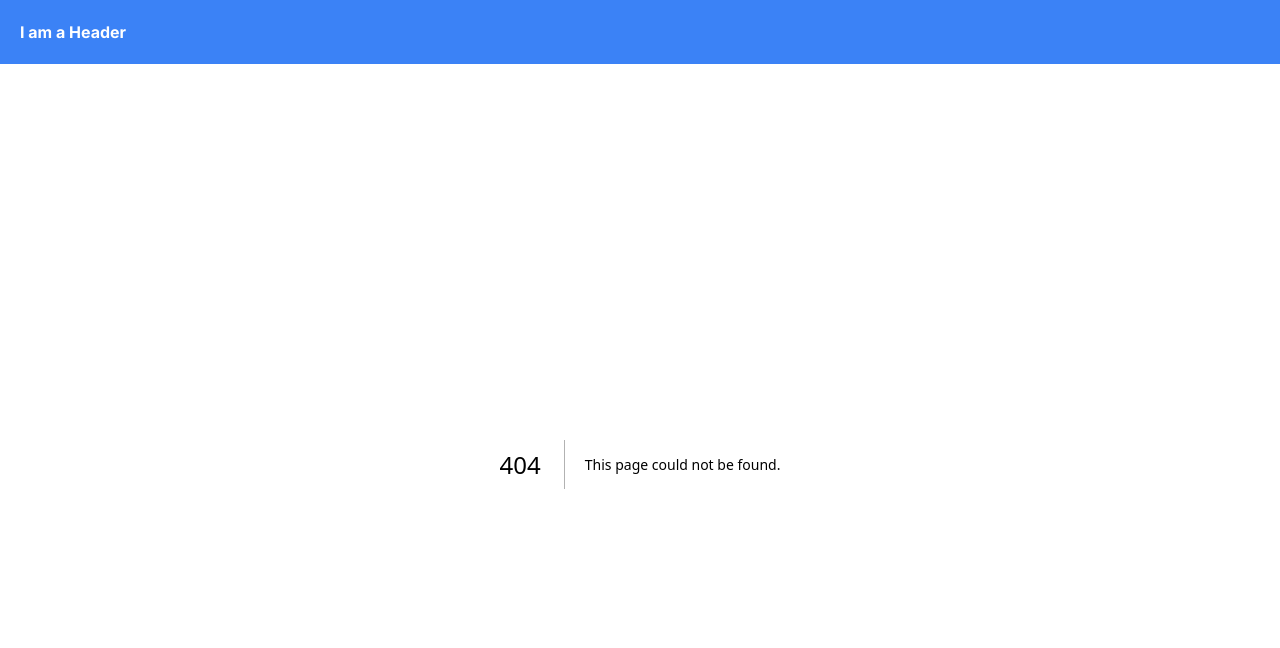
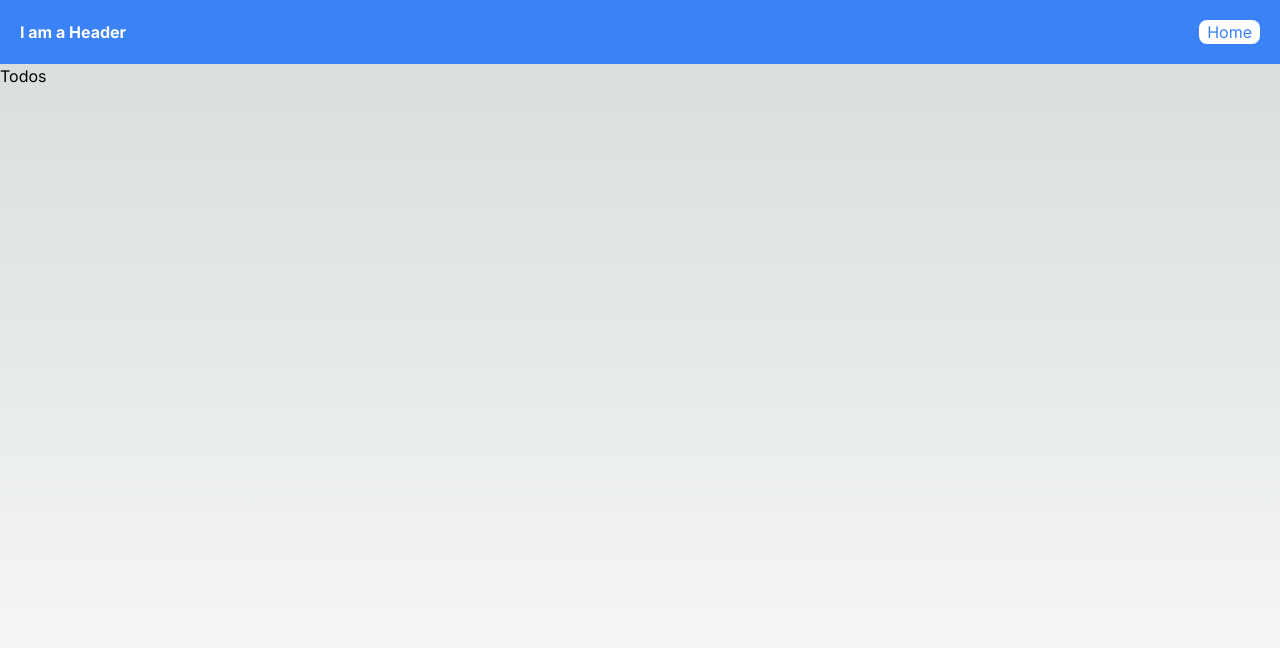
Before and after one commit to geo-felix/Next, a Next.js app: page /todos in a window 1280 px wide. Before the commit this address had no page. Shown: the top 648 px of the page. Built offline with nearby package versions, Linux system fonts and the light colour scheme.

Commit message:
simple routing

```diff
--- a/src/app/Header.tsx
+++ b/src/app/Header.tsx
@@ -1,9 +1,11 @@
+import Link from 'next/link'
 import React from 'react'
 
 function Header() {
   return (
-    <header className='p-5 bg-blue-500'>
+    <header className=' flex justify-between p-5 bg-blue-500'>
         <p className='font-bold  text-white'>I am a Header</p>
+        <Link href="/" className='px-2 py1  bg-white text-blue-500 rounded-lg'>Home</Link>
     </header>
   )
 }
--- a/src/app/page.tsx
+++ b/src/app/page.tsx
@@ -1,9 +1,11 @@
 import Image from 'next/image'
+import Link from 'next/link'
 
 export default function Home() {
   return (
     <main className="min-h-screen ">
       <p>Testing home page</p>
+      <Link href="/todos">Todos</Link>
     </main>
   )
 }
--- /dev/null
+++ b/src/app/todos/page.tsx
@@ -0,0 +1,9 @@
+import React from 'react'
+
+function Todos() {
+  return (
+    <div className='min-h-screen'>Todos</div>
+  )
+}
+
+export default Todos
```
